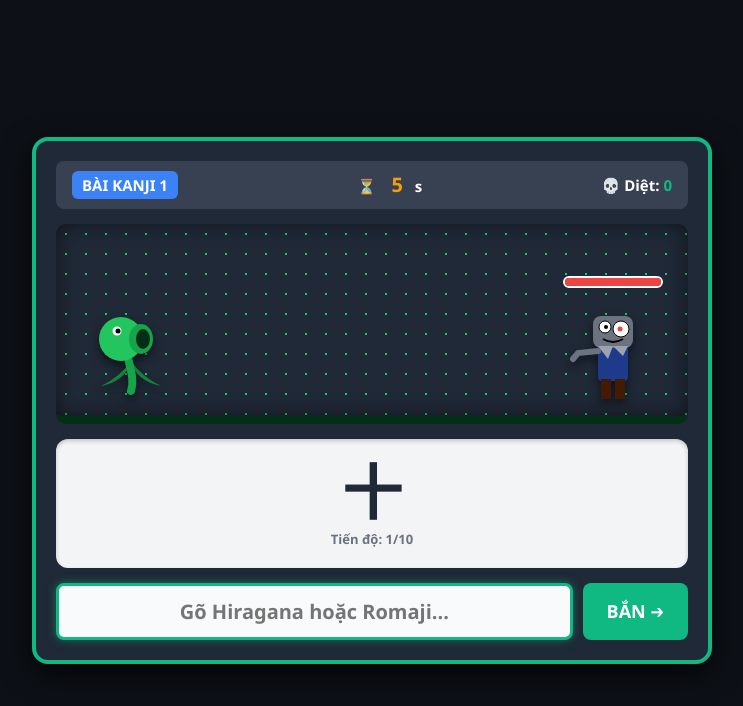
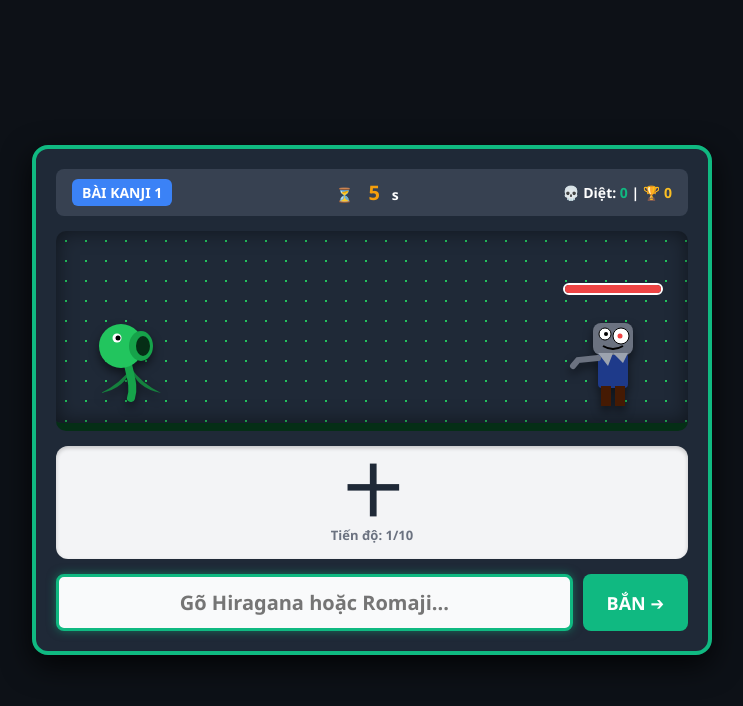
Before and after one commit to hungnoob58/Kajii, a plain HTML site: page game.html in a window 1280 px wide. Shown: the whole page, without its empty margins (268-1011 px from the left). Drawn offline with Linux system fonts and the light colour scheme.

Commit message:
Update game.html

```diff
--- a/game.html
+++ b/game.html
@@ -3,7 +3,7 @@
 <head>
     <meta charset="UTF-8">
     <meta name="viewport" content="width=device-width, initial-scale=1.0">
-    <title>KANJI VS ZOMBIE - Full N5 Edition</title>
+    <title>KANJI VS ZOMBIE - Full N5 Edition (Pro Upgrade)</title>
     <style>
         * { box-sizing: border-box; font-family: 'Segoe UI', Tahoma, Geneva, Verdana, sans-serif; }
         body {
@@ -31,10 +31,11 @@
         }
 
         /* Top Status Bar */
-        .status-bar { display: flex; justify-content: space-between; align-items: center; font-size: 15px; font-weight: bold; background: #374151; padding: 10px 16px; border-radius: 8px; margin-bottom: 15px; }
+        .status-bar { display: flex; justify-content: space-between; align-items: center; font-size: 14px; font-weight: bold; background: #374151; padding: 10px 16px; border-radius: 8px; margin-bottom: 15px; }
         .level-badge { background: #3b82f6; padding: 4px 10px; border-radius: 6px; color: #fff; font-weight: 800; }
         .timer { color: #f59e0b; font-size: 20px; display: inline-block; width: 35px; }
         .timer.crit-mode { color: #ef4444; font-size: 24px; animation: pulse 0.5s infinite alternate; }
+        .high-score { color: #fbbf24; }
 
         /* Battle Arena */
         .battle-field {
@@ -63,9 +64,10 @@
         .hp-bar-fill { width: 100%; height: 100%; background: #ef4444; transition: width 0.2s; }
 
         /* Kanji Question Box */
-        .question-box { background: #f3f4f6; color: #1f2937; border-radius: 12px; padding: 20px; margin-bottom: 15px; box-shadow: inset 0 2px 4px rgba(0,0,0,0.2); }
-        .kanji-text { font-size: 60px; font-weight: 800; line-height: 1.1; }
+        .question-box { background: #f3f4f6; color: #1f2937; border-radius: 12px; padding: 15px; margin-bottom: 15px; box-shadow: inset 0 2px 4px rgba(0,0,0,0.2); position: relative; }
+        .kanji-text { font-size: 55px; font-weight: 800; line-height: 1.1; }
         .progress-text { font-size: 13px; color: #6b7280; margin-top: 5px; font-weight: bold; }
+        .combo-badge { position: absolute; top: 10px; right: 15px; background: #f59e0b; color: #111; padding: 3px 8px; font-size: 12px; font-weight: 900; border-radius: 6px; display: none; }
 
         /* Input Controls */
         .input-group { display: flex; gap: 10px; }
@@ -98,7 +100,7 @@
     <div class="status-bar">
         <span class="level-badge" id="level-display">BÀI KANJI 1</span>
         <div>⏳ <span class="timer" id="timer">10</span>s</div>
-        <div>💀 Diệt: <span id="kills" style="color:#10b981;">0</span></div>
+        <div>💀 Diệt: <span id="kills" style="color:#10b981;">0</span> | 🏆 <span class="high-score" id="high-score">0</span></div>
     </div>
 
     <div class="battle-field" id="arena">
@@ -134,6 +136,7 @@
     </div>
 
     <div class="question-box">
+        <div class="combo-badge" id="combo-badge">COMBO x2</div>
         <div class="kanji-text" id="kanji-display">-</div>
         <div class="progress-text" id="progress-display">Tiến độ bài: 0/0</div>
     </div>
@@ -152,9 +155,9 @@
 </div>
 
 <script>
-    // BỘ TỪ VỰNG KANJI N5 ĐẦY ĐỦ 20 BÀI KANJI LOOK AND LEARN (FULL 160+ KANJI)
+    // BỘ TỪ VỰNG KANJI N5 ĐẦY ĐỦ 20 BÀI (FIXED TYPOS)
     const n5LevelsData = {
-        1: [ // Bài 1: 一 二 三 四 五 六 七 八 九 十
+        1: [
             { kanji: '一', hira: 'いち', romaji: 'ichi' },
             { kanji: '二', hira: 'に', romaji: 'ni' },
             { kanji: '三', hira: 'さん', romaji: 'san' },
@@ -166,7 +169,7 @@
             { kanji: '九', hira: 'きゅう', romaji: 'kyuu' },
             { kanji: '十', hira: 'じゅう', romaji: 'juu' }
         ],
-        2: [ // Bài 2: 百 千 万 円 時 分 半
+        2: [
             { kanji: '百', hira: 'ひゃく', romaji: 'hyaku' },
             { kanji: '千', hira: 'せん', romaji: 'sen' },
             { kanji: '万', hira: 'まん', romaji: 'man' },
@@ -175,7 +178,7 @@
             { kanji: '分', hira: 'ふん', romaji: 'fun' },
             { kanji: '半', hira: 'はん', romaji: 'han' }
         ],
-        3: [ // Bài 3: 日 月 火 水 木 金 土 & Các thứ trong tuần
+        3: [
             { kanji: '日', hira: 'ひ', romaji: 'hi' },
             { kanji: '月', hira: 'つき', romaji: 'tsuki' },
             { kanji: '火', hira: 'ひ', romaji: 'hi' },
@@ -191,7 +194,7 @@
             { kanji: '金曜日', hira: 'きんようび', romaji: 'kinyoubi' },
             { kanji: '土曜日', hira: 'どようび', romaji: 'doyoubi' }
         ],
-        4: [ // Bài 4: 上 下 中 外 前 後 左 右
+        4: [
             { kanji: '上', hira: 'うえ', romaji: 'ue' },
             { kanji: '下', hira: 'した', romaji: 'shita' },
             { kanji: '中', hira: 'なか', romaji: 'naka' },
@@ -201,7 +204,7 @@
             { kanji: '左', hira: 'ひだり', romaji: 'hidari' },
             { kanji: '右', hira: 'みぎ', romaji: 'migi' }
         ],
-        5: [ // Bài 5: 東 西 南 北 口
+        5: [
             { kanji: '東', hira: 'ひがし', romaji: 'higashi' },
             { kanji: '西', hira: 'にし', romaji: 'nishi' },
             { kanji: '南', hira: 'みなみ', romaji: 'minami' },
@@ -212,7 +215,7 @@
             { kanji: '南口', hira: 'みなみぐち', romaji: 'minamiguchi' },
             { kanji: '北口', hira: 'きたぐち', romaji: 'kitaguchi' }
         ],
-        6: [ // Bài 6: 人 男 女 子 父 母 友
+        6: [
             { kanji: '人', hira: 'ひと', romaji: 'hito' },
             { kanji: '男', hira: 'おとこ', romaji: 'otoko' },
             { kanji: '女', hira: 'おんな', romaji: 'onna' },
@@ -224,7 +227,7 @@
             { kanji: '女の子', hira: 'おんなのこ', romaji: 'onnanoko' },
             { kanji: '友達', hira: 'ともだち', romaji: 'tomodachi' }
         ],
-        7: [ // Bài 7: 先 生 学 校
+        7: [
             { kanji: '先', hira: 'さき', romaji: 'saki' },
             { kanji: '生', hira: 'うまれる', romaji: 'umareru' },
             { kanji: '先生', hira: 'せんせい', romaji: 'sensei' },
@@ -233,29 +236,29 @@
             { kanji: '学校', hira: 'がっこう', romaji: 'gakkou' },
             { kanji: '生きる', hira: 'いきる', romaji: 'ikiru' }
         ],
-        8: [ // Bài 8: 山 川 天 雨 花 国 気
-            { kanji: '山', hira: 'やま', romaji: 'yama' },
-            { kanji: '川', hira: 'かわ', romaji: 'kawa' },
-            { kanji: '天', hira: 'てん', romaji: 'ten' },
-            { kanji: '雨', hira: 'あめ', romaji: 'ame' },
-            { kanji: '花', hira: 'はな', romaji: 'hana' },
-            { kanji: '国', hira: 'くに', romaji: 'kuni' },
-            { kanji: '天気', hira: 'てんき', romaji: 'tenki' },
-            { kanji: '電気', hira: 'でんき', romaji: 'denki' },
-            { kanji: '中国', hira: 'ちゅうごく', romaji: 'chuugoku' }
+        8: [
+            { kanji: '山', hira: 'yama', romaji: 'yama' },
+            { kanji: '川', hira: 'kawa', romaji: 'kawa' },
+            { kanji: '天', hira: 'ten', romaji: 'ten' },
+            { kanji: '雨', hira: 'ame', romaji: 'ame' },
+            { kanji: '花', hira: 'hana', romaji: 'hana' },
+            { kanji: '国', hira: 'kuni', romaji: 'kuni' },
+            { kanji: '天気', hira: 'tenki', romaji: 'tenki' },
+            { kanji: '電気', hira: 'denki', romaji: 'denki' },
+            { kanji: '中国', hira: 'chuugoku', romaji: 'chuugoku' }
         ],
-        9: [ // Bài 9: 車 電 駅 店 本 書 名
-            { kanji: '車', hira: 'くるま', romaji: 'kuruma' },
-            { kanji: '電車', hira: 'でんしゃ', romaji: 'densha' },
-            { kanji: '駅', hira: 'えき', romaji: 'eki' },
-            { kanji: '店', hira: 'みせ', romaji: 'mise' },
-            { kanji: '本', hira: 'ほん', romaji: 'hon' },
-            { kanji: '書く', hira: 'かく', romaji: 'kaku' },
-            { kanji: '名', hira: 'な', romaji: 'na' },
-            { kanji: '名前', hira: 'なまえ', romaji: 'namae' },
-            { kanji: '書店', hira: 'しょてん', romaji: 'shoten' }
+        9: [
+            { kanji: '車', hira: 'kuruma', romaji: 'kuruma' },
+            { kanji: '電車', hira: 'densha', romaji: 'densha' },
+            { kanji: '駅', hira: 'eki', romaji: 'eki' },
+            { kanji: '店', hira: 'mise', romaji: 'mise' },
+            { kanji: '本', hira: 'hon', romaji: 'hon' },
+            { kanji: '書く', hira: 'kaku', romaji: 'kaku' },
+            { kanji: '名', hira: 'na', romaji: 'na' },
+            { kanji: '名前', hira: 'namae', romaji: 'namae' },
+            { kanji: '書店', hira: 'shoten', romaji: 'shoten' }
         ],
-        10: [ // Bài 10: 行 来 帰 出 入
+        10: [
             { kanji: '行く', hira: 'いく', romaji: 'iku' },
             { kanji: '行きます', hira: 'いきます', romaji: 'ikimasu' },
             { kanji: '来る', hira: 'くる', romaji: 'kuru' },
@@ -265,11 +268,9 @@
             { kanji: '出る', hira: 'でる', romaji: 'deru' },
             { kanji: '出ます', hira: 'でます', romaji: 'demasu' },
             { kanji: '入る', hira: 'はいる', romaji: 'hairu' },
-            { kanji: '入ります', hira: 'はいります', romaji: 'hairimasu' },
-            { kanji: '入口', hira: 'いりぐち', romaji: 'iriguchi' },
-            { kanji: '出口', hira: 'でぐち', romaji: 'deguchi' }
+            { kanji: '入ります', hira: 'はいります', romaji: 'hairimasu' }
         ],
-        11: [ // Bài 11: 食 飲 見 聞 読 買 話 会 休
+        11: [
             { kanji: '食べる', hira: 'たべる', romaji: 'taberu' },
             { kanji: '食べます', hira: 'たべます', romaji: 'tabemasu' },
             { kanji: '飲む', hira: 'のむ', romaji: 'nomu' },
@@ -278,104 +279,69 @@
             { kanji: '見ます', hira: 'みます', romaji: 'mimasu' },
             { kanji: '聞く', hira: 'きく', romaji: 'kiku' },
             { kanji: '聞きます', hira: 'ききます', romaji: 'kikimasu' },
-            { kanji: '読む', hira: 'よむ', romaji: 'yomu' },
-            { kanji: '読書', hira: 'どくしょ', romaji: 'dokusho' },
-            { kanji: '買う', hira: 'かう', romaji: 'kau' },
-            { kanji: '買います', hira: 'かいます', romaji: 'kaimasu' },
-            { kanji: '話す', hira: 'はなす', romaji: 'hanasu' },
-            { kanji: '会話', hira: 'かいわ', romaji: 'kaiwa' },
-            { kanji: '会う', hira: 'あう', romaji: 'au' },
-            { kanji: '休む', hira: 'やすむ', romaji: 'yasumu' },
-            { kanji: '休み', hira: 'やすみ', romaji: 'yasumi' }
+            { kanji: '読む', hira: 'よむ', romaji: 'yomu' }
         ],
-        12: [ // Bài 12: 大 小 高 安 新 古 長 多 少
+        12: [
             { kanji: '大きい', hira: 'おおきい', romaji: 'ookii' },
             { kanji: '小さい', hira: 'ちいさい', romaji: 'chiisai' },
             { kanji: '高い', hira: 'たかい', romaji: 'takai' },
             { kanji: '安い', hira: 'やすい', romaji: 'yasui' },
             { kanji: '新しい', hira: 'あたらしい', romaji: 'atarashii' },
-            { kanji: '古い', hira: 'ふるい', romaji: 'furui' },
-            { kanji: '長い', hira: 'ながい', romaji: 'nagai' },
-            { kanji: '多い', hira: 'おい', romaji: 'oi' },
-            { kanji: '少ない', hira: 'すくない', romaji: 'sukunai' },
-            { kanji: '安心', hira: 'あんしん', romaji: 'anshin' },
-            { kanji: '新聞', hira: 'しんぶん', romaji: 'shinbun' }
+            { kanji: '古い', hira: 'ふるい', romaji: 'furui' }
         ],
-        13: [ // Bài 13: 白 赤 青 黒
+        13: [
             { kanji: '白', hira: 'しろ', romaji: 'shiro' },
-            { kanji: '白い', hira: 'しろい', romaji: 'shiroi' },
-            { kanji: '赤', hira: 'あか', romaji: 'aka' },
             { kanji: '赤い', hira: 'あかい', romaji: 'akai' },
-            { kanji: '青', hira: 'あお', romaji: 'ao' },
             { kanji: '青い', hira: 'あおい', romaji: 'aoi' },
-            { kanji: '黒', hira: 'くろ', romaji: 'kuro' },
             { kanji: '黒い', hira: 'くろい', romaji: 'kuroi' }
         ],
-        14: [ // Bài 14: 今 年 前 後 毎
+        14: [
             { kanji: '今', hira: 'いま', romaji: 'ima' },
             { kanji: '年', hira: 'とし', romaji: 'toshi' },
             { kanji: '今年', hira: 'ことし', romaji: 'kotoshi' },
-            { kanji: '来年', hira: 'らいねん', romaji: 'rainen' },
-            { kanji: '午前', hira: 'ごぜん', romaji: 'gozen' },
-            { kanji: '午後', hira: 'ごご', romaji: 'gogo' },
             { kanji: '今日', hira: 'きょう', romaji: 'kyou' },
             { kanji: '明日', hira: 'あした', romaji: 'ashita' },
-            { kanji: '毎日', hira: 'まいにち', romaji: 'mainichi' },
-            { kanji: '毎月', hira: 'まいつき', romaji: 'maitsuki' },
-            { kanji: '毎年', hira: 'まいとし', romaji: 'maitoshi' }
+            { kanji: '毎日', hira: 'まいにち', romaji: 'mainichi' }
         ],
-        15: [ // Bài 15: 週 先 来 外
+        15: [
             { kanji: '今週', hira: 'こんしゅう', romaji: 'konshuu' },
             { kanji: '先週', hira: 'せんしゅう', romaji: 'senshuu' },
             { kanji: '来週', hira: 'らいしゅう', romaji: 'raishuu' },
-            { kanji: '先月', hira: 'せんげつ', romaji: 'sengetsu' },
-            { kanji: '来月', hira: 'らいげつ', romaji: 'raigetsu' },
-            { kanji: '外国', hira: 'がいこく', romaji: 'gaikoku' },
             { kanji: '外国人', hira: 'がいこくじん', romaji: 'gaikokujin' }
         ],
-        16: [ // Bài 16: 間 半 目 足 手
+        16: [
             { kanji: '時間', hira: 'じかん', romaji: 'jikan' },
-            { kanji: '一時間', hira: 'いちじかん', romaji: 'ichijikan' },
-            { kanji: '前半', hira: 'ぜんはん', romaji: 'zenhan' },
+            { kanji: '手', hira: 'て', romaji: 'te' },
+            { kanji: '足', hira: 'あし', romaji: 'ashi' },
             { kanji: '目', hira: 'め', romaji: 'me' },
-            { kanji: '足', hira: 'あし', romaji: 'ashi' },
-            { kanji: '手', hira: 'て', romaji: 'te' },
-            { kanji: '上手', hira: 'じょうず', romaji: 'jouzu' },
-            { kanji: '下手', hira: 'へた', romaji: 'heta' },
-            { kanji: '手紙', hira: 'てがみ', romaji: 'tegami' }
+            { kanji: '上手', hira: 'じょうず', romaji: 'jouzu' }
         ],
-        17: [ // Bài 17: 立 休 言 思
+        17: [
             { kanji: '立つ', hira: 'たつ', romaji: 'tatsu' },
-            { kanji: '立ちます', hira: 'たちます', romaji: 'tachimasu' },
             { kanji: '言う', hira: 'いう', romaji: 'iu' },
-            { kanji: '言います', hira: 'いい ます', romaji: 'iimasu' },
+            { kanji: '言います', hira: 'いいます', romaji: 'iimasu' },
             { kanji: '思う', hira: 'おもう', romaji: 'omou' },
-            { kanji: ' meいます', hira: 'おもいます', romaji: 'omoimasu' }
+            { kanji: '思います', hira: 'おもいます', romaji: 'omoimasu' }
         ],
-        18: [ // Bài 18: 心 思 知
+        18: [
             { kanji: '心', hira: 'こころ', romaji: 'kokoro' },
             { kanji: '知る', hira: 'しる', romaji: 'shiru' },
-            { kanji: '知ります', hira: 'しります', romaji: 'shirimasu' },
-            { kanji: '知人', hira: 'ちじん', romaji: 'chijin' }
+            { kanji: '知ります', hira: 'しります', romaji: 'shirimasu' }
         ],
-        19: [ // Bài 19: 田 町 村
+        19: [
             { kanji: '田', hira: 'た', romaji: 'ta' },
             { kanji: '田中', hira: 'たなか', romaji: 'tanaka' },
-            { kanji: '町', hira: 'まち', romaji: 'machi' },
-            { kanji: '村', hira: 'むら', romaji: 'mura' }
+            { kanji: '町', hira: 'まち', romaji: 'machi' }
         ],
-        20: [ // Bài 20: 魚 肉 犬 猫
+        20: [
             { kanji: '魚', hira: 'さかな', romaji: 'sakana' },
-            { kanji: '肉', hira: 'にく', romaji: 'niku' },
-            { kanji: '牛肉', hira: 'ぎゅうにく', romaji: 'gyuuniku' },
-            { kanji: '豚肉', hira: 'ぶたにく', romaji: 'butaniku' },
-            { kanji: '鳥肉', hira: 'とりのく', romaji: 'toriniku' },
+            { kanji: '肉', hira: 'niku', romaji: 'niku' },
             { kanji: '犬', hira: 'いぬ', romaji: 'inu' },
             { kanji: '猫', hira: 'ねこ', romaji: 'neko' }
         ]
     };
 
-    // Chuẩn hóa tự động xóa mọi khoảng trắng trong đáp án
+    // Chuẩn hóa tự động xóa khoảng trắng
     for (let lvl in n5LevelsData) {
         n5LevelsData[lvl].forEach(item => {
             item.romaji = item.romaji.replace(/\s+/g, '');
@@ -389,6 +355,8 @@
 
     let timeLeft = 10;
     let kills = 0;
+    let highScore = localStorage.getItem('kanji_zombie_best') || 0;
+    let combo = 0;
     let currentZombieHP = 100;
     let maxZombieHP = 100;
     let currentQuestion = null;
@@ -396,6 +364,53 @@
     let isCritMode = false;
     let isShooting = false;
 
+    // Web Audio API Sound FX
+    let audioCtx = null;
+    function initAudio() {
+        if (!audioCtx) {
+            audioCtx = new (window.AudioContext || window.webkitAudioContext)();
+        }
+    }
+
+    function playSound(type) {
+        try {
+            initAudio();
+            if (!audioCtx) return;
+            let osc = audioCtx.createOscillator();
+            let gain = audioCtx.createGain();
+            osc.connect(gain);
+            gain.connect(audioCtx.destination);
+            let now = audioCtx.currentTime;
+
+            if (type === 'shoot') {
+                osc.type = 'triangle';
+                osc.frequency.setValueAtTime(400, now);
+                osc.frequency.exponentialRampToValueAtTime(100, now + 0.15);
+                gain.gain.setValueAtTime(0.2, now);
+                gain.gain.exponentialRampToValueAtTime(0.01, now + 0.15);
+                osc.start(now);
+                osc.stop(now + 0.15);
+            } else if (type === 'hit') {
+                osc.type = 'sawtooth';
+                osc.frequency.setValueAtTime(120, now);
+                osc.frequency.linearRampToValueAtTime(40, now + 0.1);
+                gain.gain.setValueAtTime(0.3, now);
+                gain.gain.exponentialRampToValueAtTime(0.01, now + 0.1);
+                osc.start(now);
+                osc.stop(now + 0.1);
+            } else if (type === 'gameover') {
+                osc.type = 'sawtooth';
+                osc.frequency.setValueAtTime(200, now);
+                osc.frequency.linearRampToValueAtTime(80, now + 0.5);
+                gain.gain.setValueAtTime(0.4, now);
+                gain.gain.linearRampToValueAtTime(0.01, now + 0.5);
+                osc.start(now);
+                osc.stop(now + 0.5);
+            }
+        } catch(e) {}
+    }
+
+    document.getElementById('high-score').innerText = highScore;
     const inputField = document.getElementById('type-input');
 
     inputField.addEventListener('keypress', function (e) {
@@ -410,9 +425,11 @@
 
     function startGame() {
         kills = 0;
+        combo = 0;
         currentLevel = 1;
         currentZombieHP = 100;
         document.getElementById('kills').innerText = kills;
+        document.getElementById('combo-badge').style.display = 'none';
         document.getElementById('end-screen').style.display = 'none';
         document.getElementById('hp-bar').style.width = '100%';
 
@@ -427,7 +444,7 @@
             document.getElementById('level-display').innerText = `BÀI KANJI ${currentLevel}`;
             levelQueue = [...n5LevelsData[currentLevel]].sort(() => Math.random() - 0.5);
         } else {
-            document.getElementById('level-display').innerText = `CẤP ${currentLevel} (TRỘN VÔ TẬN)`;
+            document.getElementById('level-display').innerText = `CẤP ${currentLevel} (VÔ TẬN)`;
             let allKanji = [];
             for (let i = 1; i <= maxDefinedLevel; i++) {
                 allKanji = allKanji.concat(n5LevelsData[i]);
@@ -497,14 +514,23 @@
         if (userTyped === targetRomaji || userTyped === targetHira) {
             isShooting = true;
             clearInterval(timerInterval);
+            combo++;
+            if (combo > 1) {
+                const cb = document.getElementById('combo-badge');
+                cb.innerText = `COMBO x${combo}`;
+                cb.style.display = 'block';
+            }
             shootPea();
         } else {
+            combo = 0;
+            document.getElementById('combo-badge').style.display = 'none';
             inputField.style.borderColor = '#ef4444';
             setTimeout(() => inputField.style.borderColor = '#3b82f6', 300);
         }
     }
 
     function shootPea() {
+        playSound('shoot');
         const arena = document.getElementById('arena');
         const pea = document.createElement('div');
         pea.className = `peashot ${isCritMode ? 'crit' : ''}`;
@@ -526,7 +552,9 @@
     }
 
     function damageZombie() {
-        const damage = isCritMode ? 50 : 25;
+        playSound('hit');
+        const baseDamage = isCritMode ? 50 : 25;
+        const damage = baseDamage + Math.min(combo * 5, 25); // Combo bonus
         currentZombieHP -= damage;
 
         const zombieBox = document.getElementById('zombie-box');
@@ -536,6 +564,11 @@
         if (currentZombieHP <= 0) {
             kills++;
             document.getElementById('kills').innerText = kills;
+            if (kills > highScore) {
+                highScore = kills;
+                localStorage.setItem('kanji_zombie_best', highScore);
+                document.getElementById('high-score').innerText = highScore;
+            }
             currentZombieHP = 100;
         }
 
@@ -544,6 +577,7 @@
     }
 
     function endGame(isWin) {
+        playSound('gameover');
         clearInterval(timerInterval);
         document.getElementById('end-title').innerText = isWin ? "VICTORY!" : "GAME OVER!";
         document.getElementById('end-title').className = isWin ? "win" : "";
```
